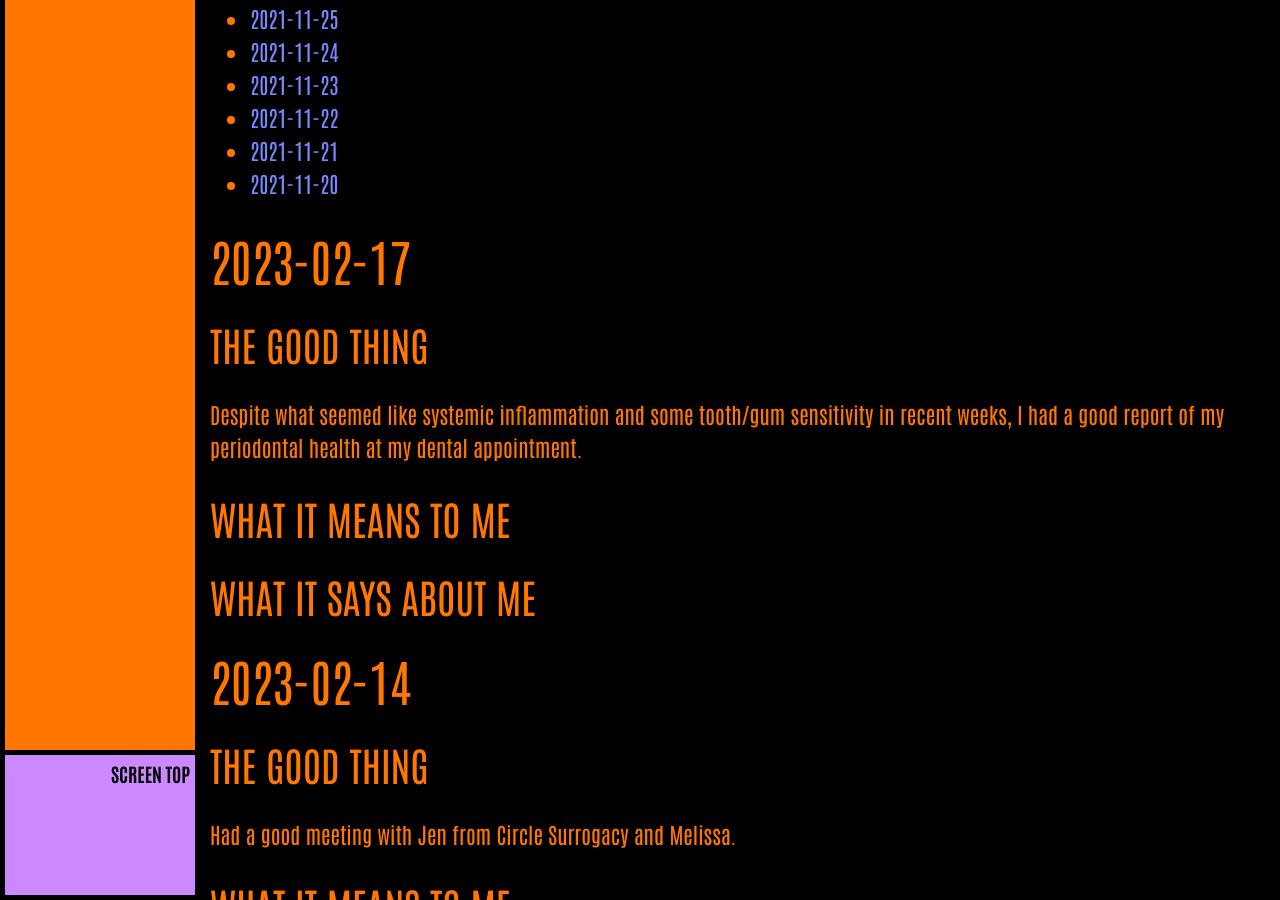
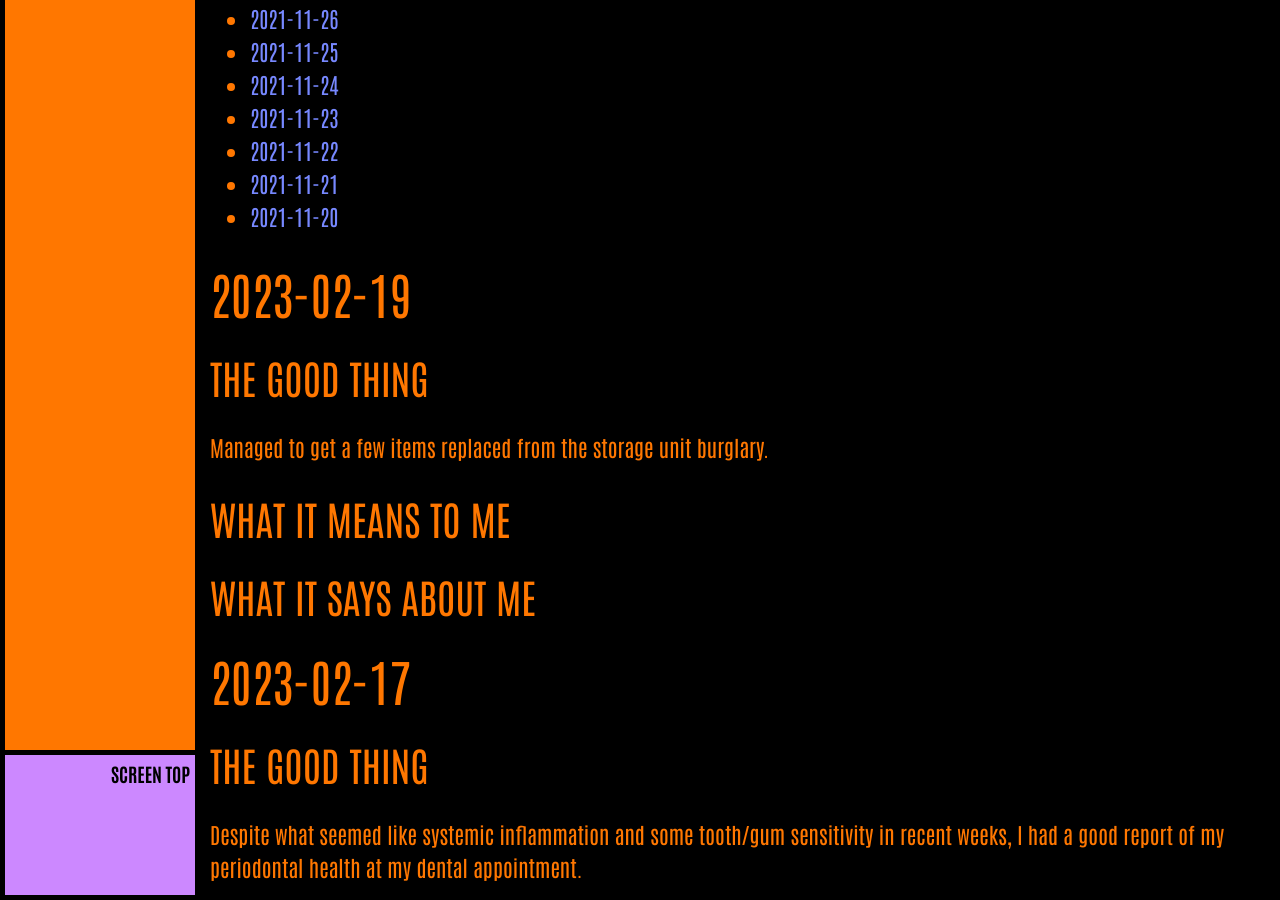
Before and after one commit to ArthurZey/arthurzey.github.io, a Jekyll site: the page built from _pages/one-good-thing.md, in a window 1280 px wide and 900 px high, scrolled down 9339 px. Built offline with Jekyll 4.4.1, drawn with Linux system fonts in a browser that asks for light colours; some of the changed text lies outside the part shown.

Commit message:
added stub for 2023-02-19

```diff
--- a/_pages/one-good-thing.md
+++ b/_pages/one-good-thing.md
@@ -13,6 +13,15 @@
 {:toc}
 {::options toc_levels="2" /}
 
+## 2023-02-19
+### The Good Thing
+Managed to get a few items replaced from the storage unit burglary.
+### What It Means to Me
+
+### What It Says about Me
+
+
+
 ## 2023-02-17
 ### The Good Thing
 Despite what seemed like systemic inflammation and some tooth/gum sensitivity in recent weeks, I had a good report of my periodontal health at my dental appointment.
```
Also changed, not shown: other parts of _pages/one-good-thing.md (+1 -1 lines).
